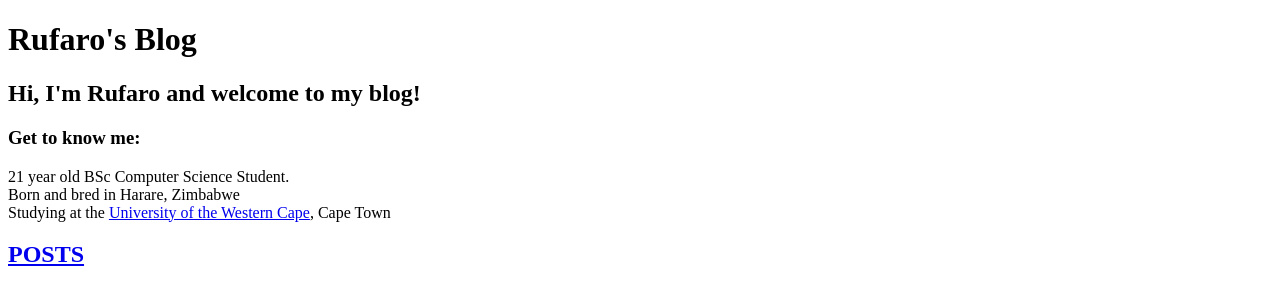
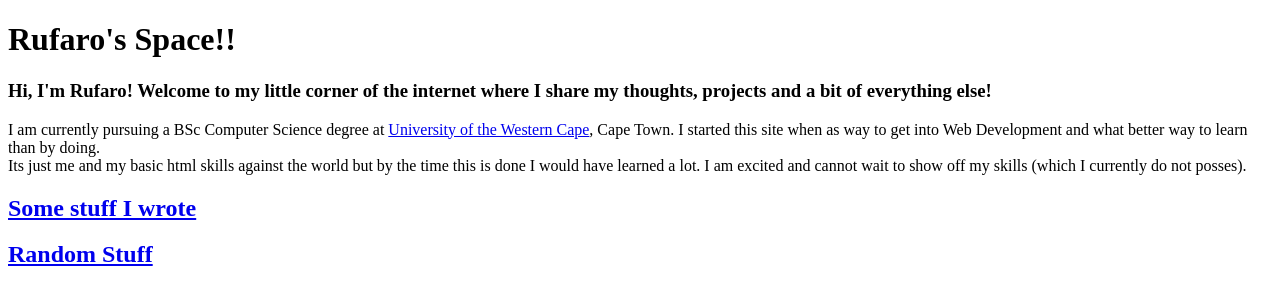
Before and after one commit to ruvarashecodes/ruvarashesite.github.io, a plain HTML site: page index.html in a window 1280 px wide. Drawn offline with Linux system fonts and the light colour scheme.

```diff
--- a/index.html
+++ b/index.html
@@ -2,13 +2,15 @@
 <html>
 <head> <title>ruvachipoyera</title></head>
 <body>
-    <h1>Rufaro's Blog</h1>
-    <h2>Hi, I'm Rufaro and welcome to my blog!</h2>
-    <h3>Get to know me:</h3>
-    <p>21 year old BSc Computer Science Student. <br>Born and bred in Harare, Zimbabwe <br> Studying at the <a href = "https://www.uwc.ac.za/">University of the Western Cape</a>, Cape Town </p>
+    <h1>Rufaro's Space!!</h1>
+    <h3>Hi, I'm Rufaro! Welcome to my little corner of the internet where I share my thoughts, projects and a bit of everything else!</h3>
+    <p>I am currently pursuing a BSc Computer Science degree at <a href = "https://www.uwc.ac.za/">University of the Western Cape</a>, Cape Town. I started this site when as way to get into Web Development and what better way to learn than by doing. <br>
+    Its just me and my basic html skills against the world but by the time this is done I would have learned a lot. I am excited and cannot wait to show off my skills (which I currently do not posses).  </p>
 
-    <a href="posts.html"><h2>POSTS</h2></a>
 
+    <a href="posts.html"><h2>Some stuff I wrote</h2></a>
+
+    <a href="extras.html"><h2>Random Stuff</h2></a>
 
 
 </body>
```
Also changed, not shown: 2024.html (added, +9 -0 lines), aboutme.html (deleted), pookie.jpg (added).
